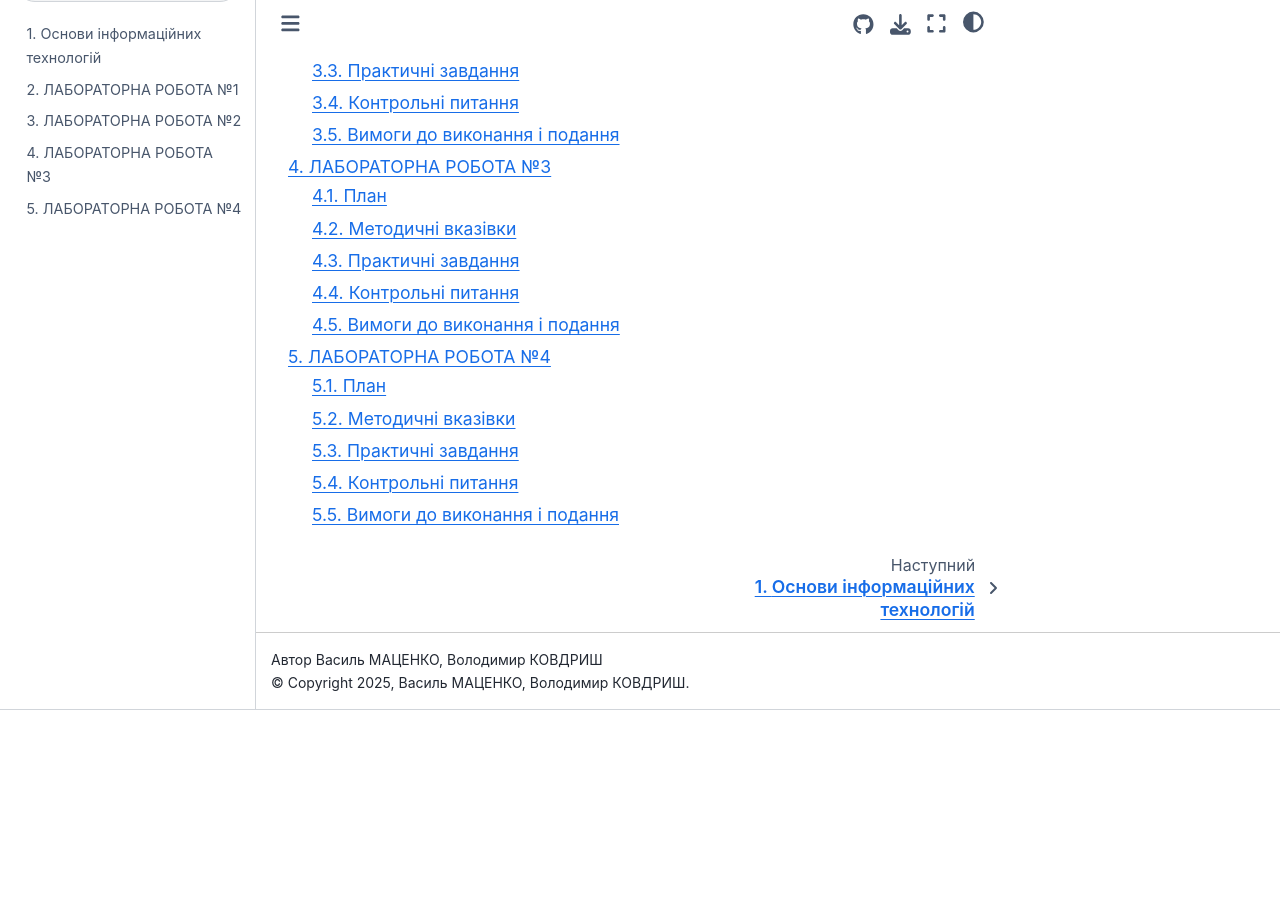
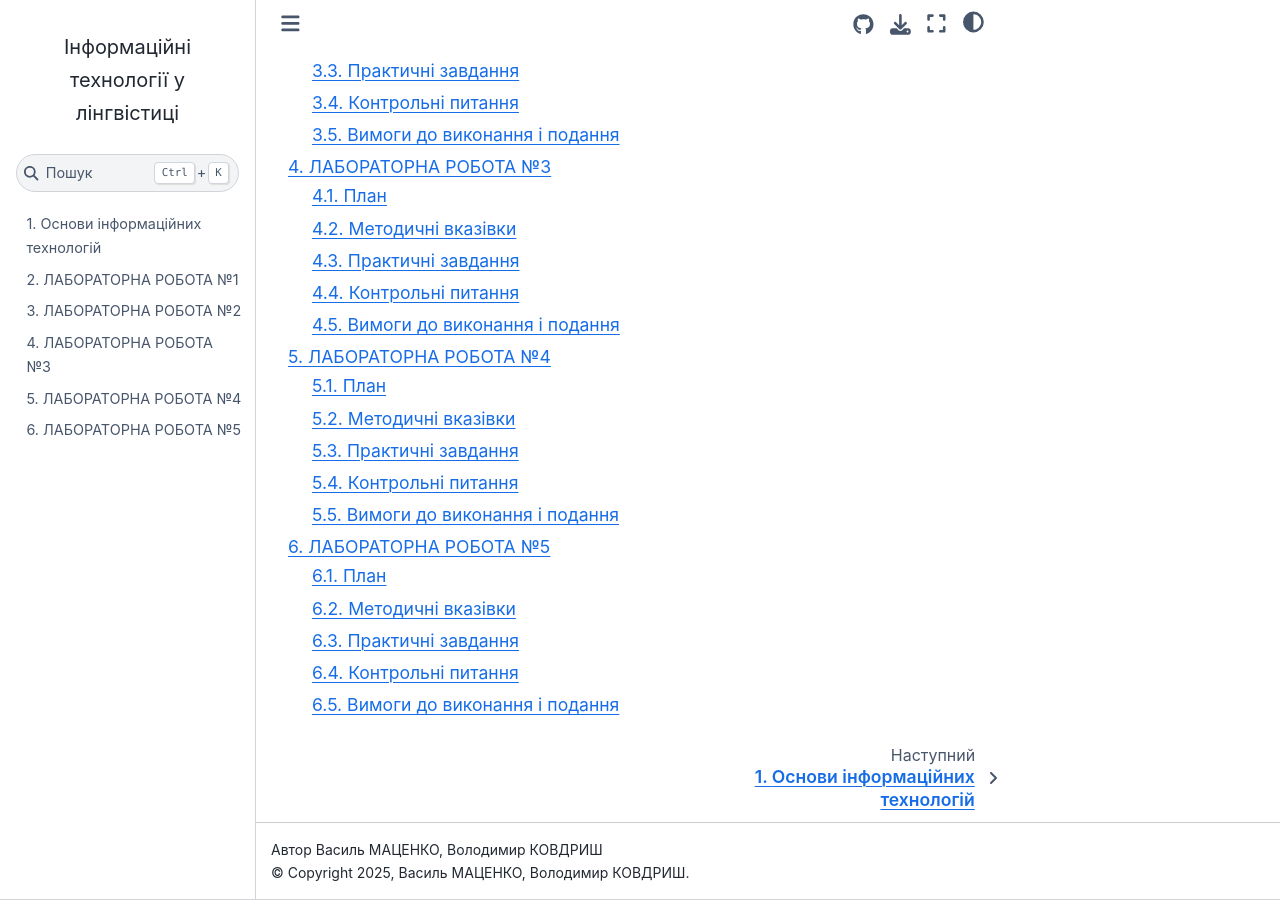
Before and after one commit to Volodymyr-Kovdrysh/ITinLingvo-students, a Sphinx documentation site: the page built from docs/index.md, in a window 1280 px wide and 900 px high, scrolled down 617 px. Built offline with Sphinx 7.4.7 and the Sphinx Book theme 1.1.4, drawn with Linux system fonts in a browser that asks for light colours; the version number could not be read and is left out; before the commit the page ends 1327 px from its top, so only the background shows below that; some of the changed lines change nothing that is shown.

Commit message:
publish lessons through lesson06

````diff
--- /dev/null
+++ b/docs/app/lesson06.md
@@ -0,0 +1,294 @@
+# ЛАБОРАТОРНА РОБОТА №5
+
+**Обчислення в електронних таблицях. Текстові функції**
+
+:::{lab-goal}
+Опанувати роботу з формулами та вбудованими функціями електронних таблиць: виконувати обчислення, використовувати відносні, абсолютні й змішані посилання, працювати з іменованими діапазонами та текстовими функціями, а також ознайомитися з автоматизацією повторюваних дій за допомогою макросів і сценаріїв.
+:::
+
+## План
+
+:::{lab-plan}
+:hide-title:
+1. Формули та прості обчислення.
+2. Вбудовані функції.
+3. Відносні, абсолютні й змішані посилання. Іменовані діапазони.
+4. Текстові функції.
+5. Макроси та сценарії автоматизації.
+:::
+
+## Методичні вказівки
+
+У цій лабораторній роботі базовим середовищем для пояснень є **LibreOffice Calc**. Ті самі практичні дії потрібно відтворити також у Google Sheets і ще одному табличному процесорі. Назви команд, розташування інструментів, роздільники аргументів функцій і навіть окремі назви функцій можуть залежати від програми та мовних налаштувань, тому орієнтуйтеся насамперед на **зміст формули та отриманий результат**.
+
+### Формули та прості обчислення
+
+**Формула** — це вираз, за яким табличний процесор обчислює значення комірки. Формула зазвичай починається зі знака `=`.
+
+Формула може містити:
+
+- числові й текстові константи;
+- адреси комірок і діапазонів;
+- арифметичні оператори `+`, `-`, `*`, `/`, `^`;
+- оператори порівняння `=`, `>`, `<`, `>=`, `<=`, `<>`;
+- дужки;
+- вбудовані функції.
+
+Наприклад:
+
+```text
+=125*5+300
+=(A1+B1)*(C1-D1)
+=PI()*A21^2
+=A7-11*SQRT(B3)
+```
+
+У більшості табличних процесорів у самій комірці відображається результат, а формулу можна побачити й редагувати в **рядку формул**. Рядок формул також дає змогу вводити значення, адреси комірок і функції.
+
+Зручний спосіб побудови формули — не вводити адреси вручну, а вибирати потрібні комірки мишею:
+
+1. активуйте комірку, у якій має бути результат;
+2. введіть `=`;
+3. виберіть першу комірку або діапазон;
+4. введіть потрібний оператор;
+5. виберіть наступний операнд;
+6. підтвердьте формулу клавішею {kbd}`Enter`.
+
+Після зміни даних у комірках, на які посилається формула, результат зазвичай перераховується автоматично.
+
+Якщо формула некоректна, редактор показує повідомлення або спеціальне значення помилки. Конкретне позначення залежить від програми, але типові причини однакові: неправильна назва функції, некоректне посилання, ділення на нуль, несумісний тип даних або помилка синтаксису.
+
+### Вбудовані функції
+
+**Функція** — це готова формула з визначеним призначенням і набором аргументів. Загальна форма запису:
+
+```text
+=FUNCTION(argument1; argument2; ...)
+```
+
+У деяких редакторах або локалях аргументи відокремлюються комою, а не крапкою з комою.
+
+Приклади:
+
+```text
+=SUM(B3:C3)
+=ROUND(D2;1)
+=SQRT(B3)
+=MAX(F4:F7)
+```
+
+Функції об'єднуються в категорії: математичні, статистичні, логічні, текстові, дата й час, фінансові та інші.
+
+Якщо назва функції відома, її можна вводити безпосередньо у формулу. Під час введення сучасні табличні процесори зазвичай пропонують автодоповнення та коротку підказку щодо аргументів. Якщо потрібна функція невідома, скористайтеся засобом пошуку або вставлення функцій і підберіть її за категорією чи призначенням.
+
+Для швидкого підсумовування діапазону зручно використовувати **Автосуму** або еквівалентний інструмент редактора. Наприклад, для діапазону `B4:B7` результат може бути обчислений формулою:
+
+```text
+=SUM(B4:B7)
+```
+
+### Відносні, абсолютні й змішані посилання
+
+За замовчуванням посилання у формулах є **відносними**. Під час копіювання формули вони зміщуються відповідно до нового положення формули.
+
+На рис. {fig-num}`lesson06-relative-reference-copy` показано принцип зміни відносних посилань під час копіювання формули.
+
+:::{google-drawing}
+:url: https://docs.google.com/drawings/d/e/2PACX-1vSTtFIEG-iHS_fgy6ku4I-RIYKIXYNUM8YrmnNpRLHWhCMg3hR7IYpGhhkQC96a4OiE4hsCfGU-oi6v/pub?w=960&h=720
+:name: lesson06-relative-reference-copy
+:alt: Зміна відносних посилань у формулі під час копіювання комірки
+:display-width: 80%
+
+Зміна формули в результаті копіювання комірки
+:::
+
+Якщо адресу потрібно зберегти незмінною, використовують **абсолютне посилання** зі знаком `$`:
+
+```text
+=$B$2
+```
+
+Якщо зафіксовано тільки стовпець або тільки рядок, посилання є **змішаним**:
+
+```text
+=$C5
+=E$11
+```
+
+У LibreOffice Calc, Excel та багатьох інших настільних редакторах тип посилання можна змінювати клавішею {kbd}`F4` під час редагування формули. Якщо у вашому редакторі ця клавіша виконує іншу дію, вставте `$` вручну або скористайтеся еквівалентним способом.
+
+### Іменовані комірки та діапазони
+
+Комірці або діапазону можна надати змістовне ім'я й використовувати його у формулах замість адреси. Наприклад:
+
+```text
+=SUM(Продажі_1_квартал)
+```
+
+Іменовані діапазони роблять складні формули зрозумілішими. Правила допустимих імен дещо відрізняються між редакторами, тому використовуйте короткі унікальні назви без пробілів і не робіть їх схожими на адреси комірок.
+
+### Текстові функції
+
+Текстові функції використовують для аналізу й перетворення рядків. У прикладах нижче наведено англомовні назви функцій, які поширені в сучасних табличних процесорах.
+
+**LEN(текст)** повертає кількість символів, включно з пробілами.
+
+```text
+=LEN(A1)
+```
+
+Якщо в `A1` записано `Інформатика`, результат — `11`.
+
+**REPT(текст; кількість)** повторює текст задану кількість разів.
+
+```text
+=REPT(A1;2)
+```
+
+**CONCAT(текст1; текст2; ...)** об'єднує кілька текстових фрагментів.
+
+```text
+=CONCAT(A1;" ";B1)
+```
+
+**EXACT(текст1; текст2)** перевіряє повну ідентичність двох текстів із урахуванням регістру.
+
+```text
+=EXACT(A1;B1)
+```
+
+**FIND(шуканий_текст; текст)** повертає позицію першого символу знайденого фрагмента й враховує регістр.
+
+```text
+=FIND(B1;A1)
+```
+
+**LOWER(текст)** перетворює літери на малі.
+
+```text
+=LOWER(A1)
+```
+
+**LEFT(текст; кількість)** повертає задану кількість символів зліва.
+
+```text
+=LEFT(A1;5)
+```
+
+**RIGHT(текст; кількість)** повертає задану кількість символів справа.
+
+```text
+=RIGHT(A1;7)
+```
+
+Для інших операцій із текстом знайдіть потрібну функцію за категорією **Текстові** або через пошук функцій у вашому редакторі.
+
+### Макроси та сценарії автоматизації
+
+**Макрос або сценарій** — це збережена послідовність команд чи програмний код, який автоматизує повторювану операцію.
+
+Конкретний механізм залежить від табличного процесора. В одному редакторі можна записати послідовність дій, в іншому — створити сценарій мовою програмування. LibreOffice Calc, Google Sheets і Microsoft Excel мають різні засоби автоматизації, але загальна логіка однакова:
+
+1. визначити повторювану операцію;
+2. записати або запрограмувати її;
+3. зберегти автоматизацію;
+4. запустити її на тестових даних;
+5. перевірити отриманий результат.
+
+У цій роботі не потрібно прив'язуватися до конкретної мови макросів. Важливо зрозуміти сам принцип: **одна й та сама послідовність дій може бути відтворена автоматично**.
+
+## Практичні завдання
+
+Виконайте завдання в усіх трьох табличних процесорах, зазначених у вимогах до виконання і подання. Ілюстрації та пояснення орієнтовані на LibreOffice Calc; в інших редакторах використовуйте еквівалентні засоби.
+
+1. Створіть таблицю за зразком на рис. {fig-num}`lesson06-calculation-table`.
+2. Введіть дані в діапазон `A3:E7` і переконайтеся, що він утворює прямокутний блок комірок.
+3. У комірці `B8` обчисліть суму значень `B4:B7` формулою `=SUM(B4:B7)`. Повторіть цю саму операцію за допомогою Автосуми або еквівалентного інструмента.
+4. Скопіюйте формулу з `B8` у `C8:E8` за допомогою маркера заповнення або іншого доступного способу копіювання формул.
+
+:::{google-drawing}
+:url: https://docs.google.com/drawings/d/e/2PACX-1vSRHgMkYleuD_2AsB0DgNoNz_R2XVQApRctRfJddVcwjiKacI511U-Pk1gCGgPkiMvYG3m5ow3xeyiJ/pub?w=960&h=720
+:name: lesson06-calculation-table
+:alt: Зразок таблиці для виконання практичних обчислень
+:display-width: 100%
+
+Зразок таблиці для виконання практичних обчислень
+:::
+
+5. У комірці `F4` введіть формулу `=D4/B4*100`.
+6. Скопіюйте формулу з `F4` у `F5:F8` іншим способом, ніж у завданні 4, наприклад через буфер обміну. Перевірте, як змінилися відносні посилання.
+7. Перегляньте формули в діапазонах `F4:F8` та `B8:E8` і поясніть закономірність зміни адрес під час копіювання.
+
+:::{admonition} Зауваження
+:class: note
+Під час копіювання формули відносні адреси змінюються разом із положенням формули. Якщо посилання потрібно зафіксувати, використовуйте `$`, наприклад `=$A$1+5`. Посилання з одним зафіксованим компонентом, наприклад `$C5` або `E$11`, є змішаним.
+:::
+
+8. Увімкніть режим відображення формул або скористайтеся іншим способом, який дозволяє одночасно переглянути формули на аркуші. Потім поверніться до звичайного режиму.
+9. Перейдіть на другий аркуш документа й перейменуйте його.
+10. Поверніться на перший аркуш.
+11. Змініть кілька значень у діапазоні `B4:E7` і простежте за автоматичним перерахунком комірок із формулами.
+12. Виділіть по черзі рядок, стовпець, суміжний діапазон, кілька несуміжних діапазонів і весь робочий аркуш.
+13. У першому рядку введіть заголовок **«Злочинність в Україні»** та розмістіть його по центру над таблицею. У другому рядку створіть підзаголовок **«Показники стану злочинності»**.
+14. Додайте стовпець для питомої ваги нерозкритих злочинів і введіть його назву в `G3`.
+15. У `G4` введіть формулу для розрахунку відповідної питомої ваги та скопіюйте її в `G5:G8`.
+16. Вирівняйте дані таблиці по центру горизонтально й вертикально.
+17. Для числових значень у стовпці `F` установіть відображення двох знаків після десяткового роздільника.
+18. У `F10` визначте максимальне значення питомої ваги розкритих злочинів за допомогою `MAX`.
+19. У `G10` визначте максимальне значення питомої ваги нерозкритих злочинів.
+20. Об'єднайте текстові фрагменти з трьох різних комірок в один рядок за допомогою `CONCAT`.
+21. Перевірте ідентичність двох текстів за допомогою `EXACT`, зокрема для рядків, що відрізняються лише регістром.
+22. Введіть у комірку `C4` текстовий фрагмент і визначте його довжину за допомогою `LEN`.
+23. Повторіть заданий текст кілька разів за допомогою `REPT`.
+24. Перетворіть усі літери заданого тексту на малі за допомогою `LOWER`.
+25. Виділіть сім правих символів тексту за допомогою `RIGHT`.
+26. Створіть іменований діапазон або іменовану комірку та використайте це ім'я в простій формулі.
+27. Автоматизуйте одну просту повторювану дію за допомогою макросу або сценарію, якщо редактор це підтримує. Наприклад, застосуйте однакове форматування до вибраного діапазону. Якщо така можливість недоступна, коротко опишіть це у звіті.
+
+## Контрольні питання
+
+1. Що таке формула і з яких елементів вона може складатися?
+2. Для чого призначений рядок формул?
+3. Якими способами можна ввести формулу в комірку?
+4. Що таке функція та що називають її аргументами?
+5. Як знайти потрібну функцію, якщо відома або невідома її назва?
+6. Чому роздільник аргументів функції може відрізнятися в різних редакторах?
+7. Що відбувається з формулами після зміни значень у комірках, на які вони посилаються?
+8. Які типові причини помилок у формулах?
+9. Чим відрізняються відносні, абсолютні та змішані посилання?
+10. Для чого використовують іменовані комірки та діапазони?
+11. Які текстові функції ви використали в цій роботі та яке їх призначення?
+12. Чим `EXACT` відрізняється від звичайного візуального порівняння двох текстів?
+13. Як скопіювати формулу в інші комірки й що при цьому відбувається з відносними посиланнями?
+14. Як переглянути формули, а не результати обчислень?
+15. Яке значення поверне формула `=IF(1>2;3;4)` за умови, що у вашій локалі аргументи розділяються крапкою з комою?
+16. Що таке макрос або сценарій і для яких повторюваних дій його доцільно використовувати?
+
+---
+
+## Вимоги до виконання і подання
+
+**Виконайте практичні завдання тричі:**
+
+1. у **LibreOffice Calc**;
+2. у **Google Sheets**;
+3. у **ще одному табличному процесорі на вибір**: Microsoft Excel / WPS Spreadsheets / OnlyOffice / Apple Numbers.
+
+**Подання в Google Classroom:** завантажте **три PDF-файли**, кожен — експорт із відповідного табличного процесора. Якщо для перевірки формул або макросів потрібен редагований файл, додайте його разом із PDF у форматі, який підтримує відповідний редактор.
+
+Редагований файл, якщо він потрібен, назвіть за тією самою базовою схемою; змініть лише розширення файла відповідно до формату редактора.
+
+**Схема імені файлу:** `<назва табличного процесора>_<група>_<ПрізвищеІм’я>_ЛР5.pdf`
+
+**Приклади:**
+
+```text
+LibreOfficeCalc_141_ПетренкоІван_ЛР5.pdf
+GoogleSheets_143_ПетренкоІван_ЛР5.pdf
+Excel_144_АлукіАнастасія_ЛР5.pdf
+```
+
+:::{admonition} Коментар щодо відмінностей між редакторами
+:class: note
+Якщо певної функції або способу автоматизації немає у вашому табличному процесорі, коротко вкажіть це у звіті й опишіть використаний еквівалент або найближчий доступний спосіб виконання.
+:::
--- a/docs/index.md
+++ b/docs/index.md
@@ -9,4 +9,5 @@
 app/lesson03
 app/lesson04
 app/lesson05
+app/lesson06
 ```
````
